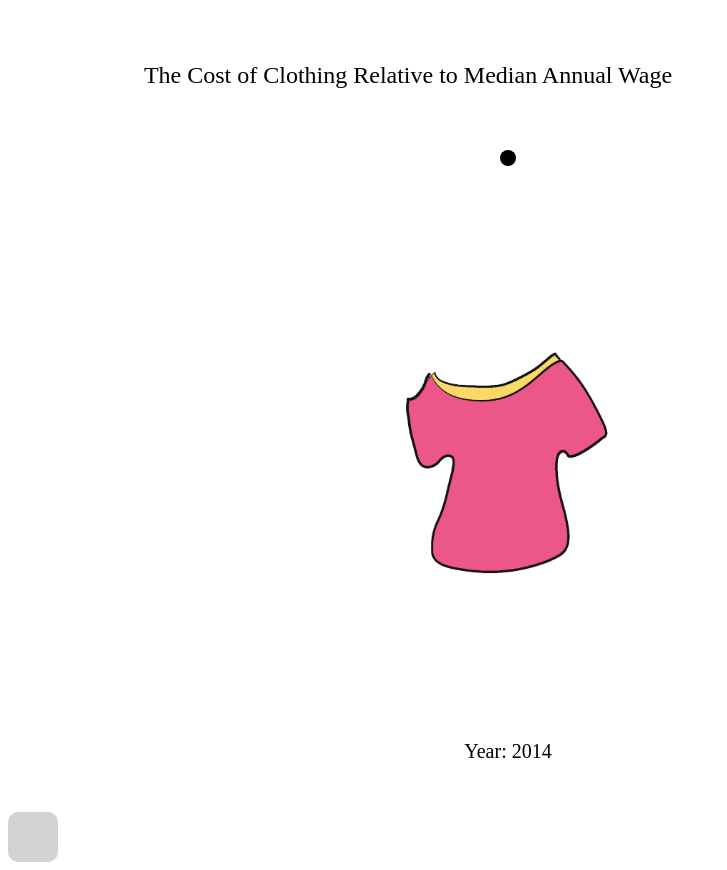
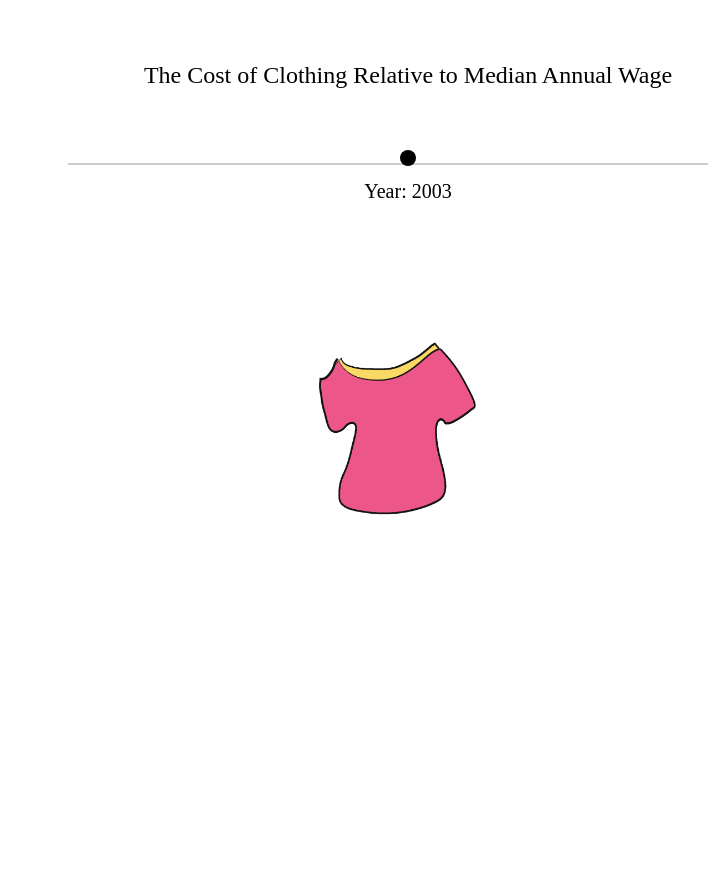
Before and after one commit to audreyleighleigh/EconApp, a plain HTML site: page index.html in a window 1280 px wide. Shown: the whole page, without its empty margins (0-727 px from the left). After the commit the page ends 820 px from the top, so only its background shows below. Drawn offline with nearby package versions, Linux system fonts and the light colour scheme.

Commit message:
Add files via upload

```diff
--- a/index.html
+++ b/index.html
@@ -6,29 +6,12 @@
   <style>
     /* CSS styles for the visualization */
     /* Add your CSS styles here */
-
-    /* Style for the mini-shirt icon */
-    #mini-shirt {
-      width: 50px;
-      height: 50px;
-      background-color: lightgray;
-      border-radius: 10px;
-    }
-
-    /* Style for the selected mini-shirt icon */
-    #mini-shirt.selected {
-      background-color: rgba(255, 255, 0, 0.3); /* Transparent yellow overlay */
-    }
   </style>
 </head>
 <body>
   <!-- Visualization container element -->
   <div id="visualization-container"></div>
-
-  <!-- Mini-shirt icon -->
-  <div id="mini-shirt"></div>
-
+  <!-- JavaScript code will go here -->
   <script src="visualization.js"></script>
-
 </body>
 </html>
--- a/visualization.js
+++ b/visualization.js
@@ -10,13 +10,21 @@ d3.csv('https://raw.githubusercontent.com/audreyleighleigh/EconApp/c20a740318c2e
     // Set up SVG dimensions and margins
     const width = 800;
     const height = 800;
-    const margin = { top: 150, right: 200, bottom: 100, left: 60 }; // Increased the right margin
+    const margin = { top: 150, right: 100, bottom: 100, left: 60 };
 
     // Create the SVG element
     const svg = d3.select('#visualization-container')
       .append('svg')
       .attr('width', width)
       .attr('height', height);
+
+    // Add a gray bar beneath the blue dot
+    svg.append("rect")
+      .attr("x", margin.left)
+      .attr("y", margin.top + 5) // Adjust the vertical position of the gray bar
+      .attr("width", width - margin.left - margin.right)
+      .attr("height", 2)
+      .style("fill", "#ccc");
 
     // Create a scale for the x-coordinate
     const xScale = d3.scaleLinear()
@@ -37,7 +45,7 @@ d3.csv('https://raw.githubusercontent.com/audreyleighleigh/EconApp/c20a740318c2e
 
     // Create a text label to display the current year
     const yearLabel = svg.append('text')
-      .attr('y', height - margin.bottom / 2)
+      .attr('y', margin.top + 40) // Adjust the vertical position of the year label
       .attr('text-anchor', 'middle')
       .attr('font-size', '20px');
 
@@ -59,9 +67,6 @@ d3.csv('https://raw.githubusercontent.com/audreyleighleigh/EconApp/c20a740318c2e
       }
       yearLabel.text(`Year: ${Math.floor(year)}`);
       yearLabel.attr('x', button.datum().x);
-
-      // Call the function to update the mini-shirt icon
-      updateMiniShirtIcon();
     }
 
     // Create the drag behavior
@@ -76,7 +81,7 @@ d3.csv('https://raw.githubusercontent.com/audreyleighleigh/EconApp/c20a740318c2e
 
     // Draw the button
     const button = svg.append('circle')
-      .datum({ x: width / 2 + 100 }) // Shifted the button to the right by 100
+      .datum({ x: width / 2 })
       .attr('class', 'button')
       .attr('cx', d => d.x)
       .attr('cy', margin.top)
@@ -87,24 +92,4 @@ d3.csv('https://raw.githubusercontent.com/audreyleighleigh/EconApp/c20a740318c2e
     const initialYear = xScale.invert(button.datum().x);
     update(initialYear);
     yearLabel.attr('x', button.datum().x);
-
-    // Variable to track if the shirt icon is selected
-    let shirtSelected = false;
-
-    // Function to toggle the shirt icon on and off
-    function toggleShirtIcon() {
-      const miniShirt = d3.select('#mini-shirt');
-      if (shirtSelected) {
-        miniShirt.classed('selected', false);
-      } else {
-        miniShirt.classed('selected', true);
-      }
-      shirtSelected = !shirtSelected;
-    }
-
-    // Update the mini-shirt icon appearance
-    function updateMiniShirtIcon() {
-      const miniShirt = d3.select('#mini-shirt');
-      miniShirt.classed('selected', shirtSelected);
-    }
 });
```
